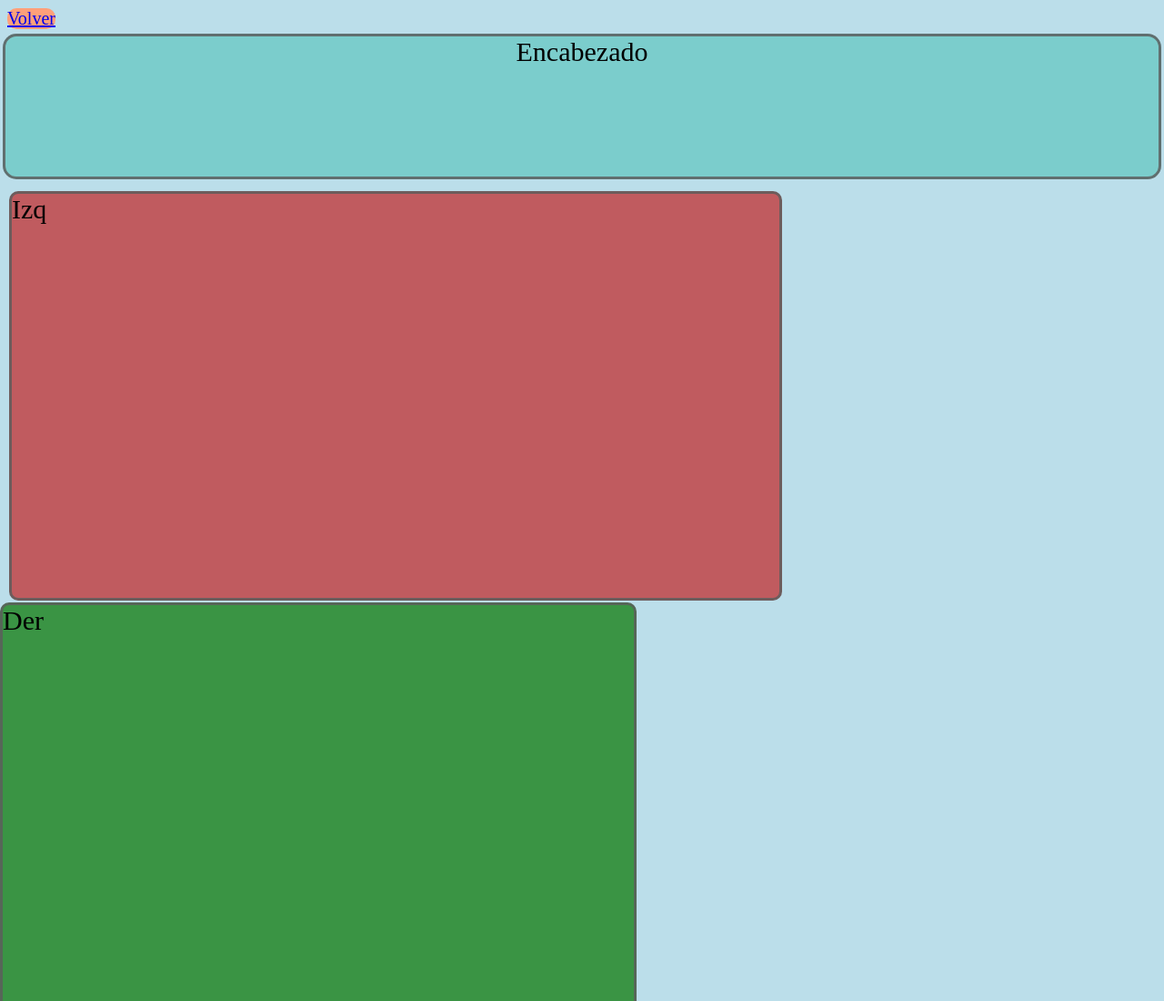
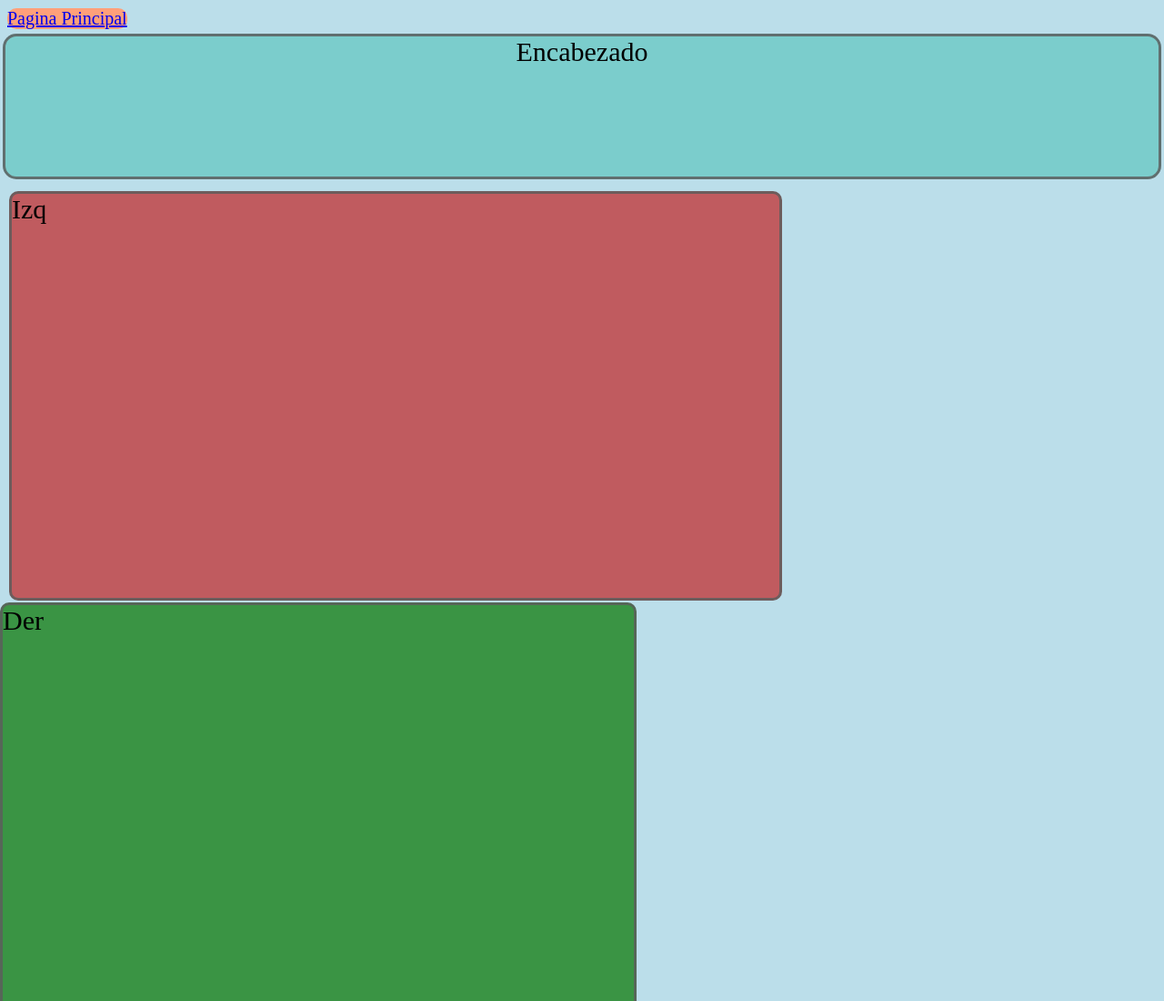
Before and after one commit to Piter31/1er_Cuatrimestre_2022_HTML, a website: page Tarea/pagina1.html in a window 1280 px wide. Shown: the top 1100 px of the page at 91% size. Drawn offline with Linux system fonts and the light colour scheme.

Commit message:
cambios...

```diff
--- a/Tarea/pagina1.html
+++ b/Tarea/pagina1.html
@@ -9,12 +9,11 @@
   </head>
 
   <body>
-    <div class="volver"><a href="/index.html">Volver</a></div>
+    <div class="volver"><a href="/index.html">Pagina Principal</a></div>
 
     <div class="encabezado">Encabezado</div>
     <div class="izq">Izq</div>
     <div class="der">Der</div>
     <div class="pie">Pie</div>
-
   </body>
 </html>
```
